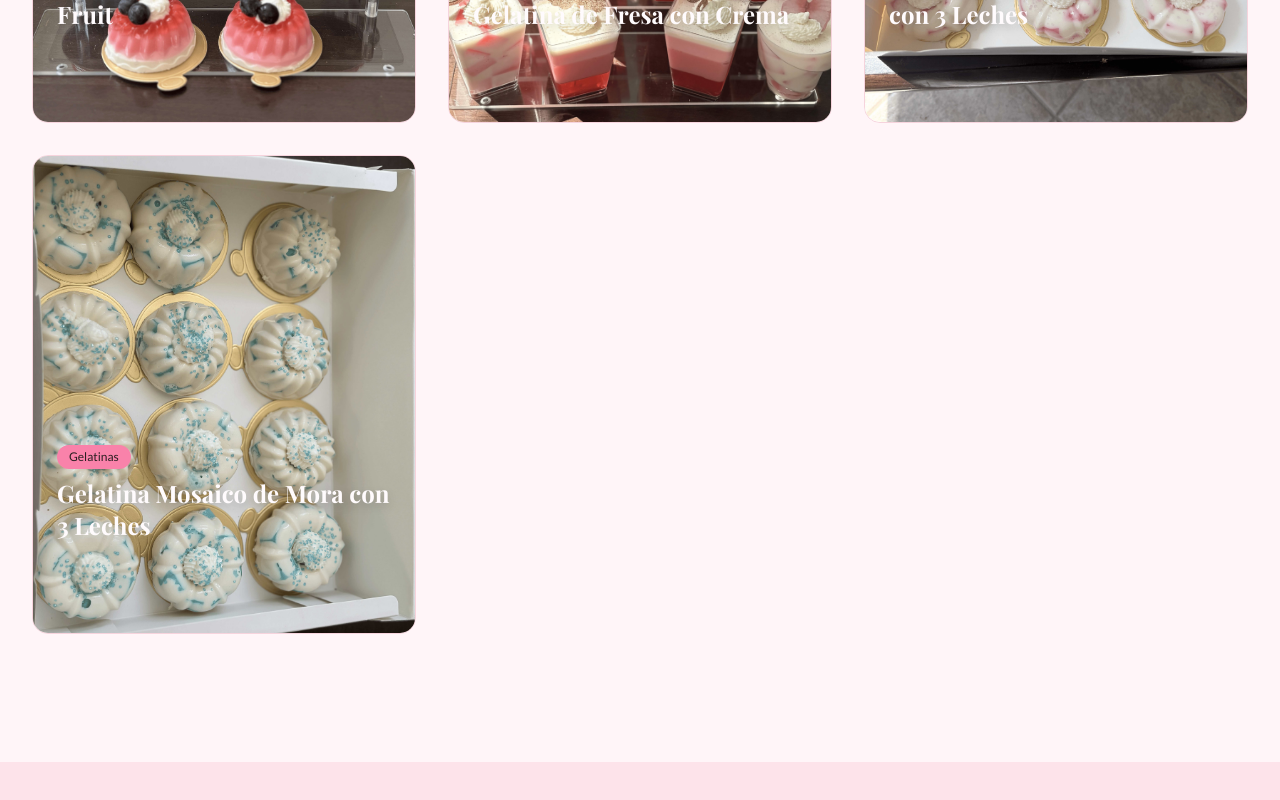
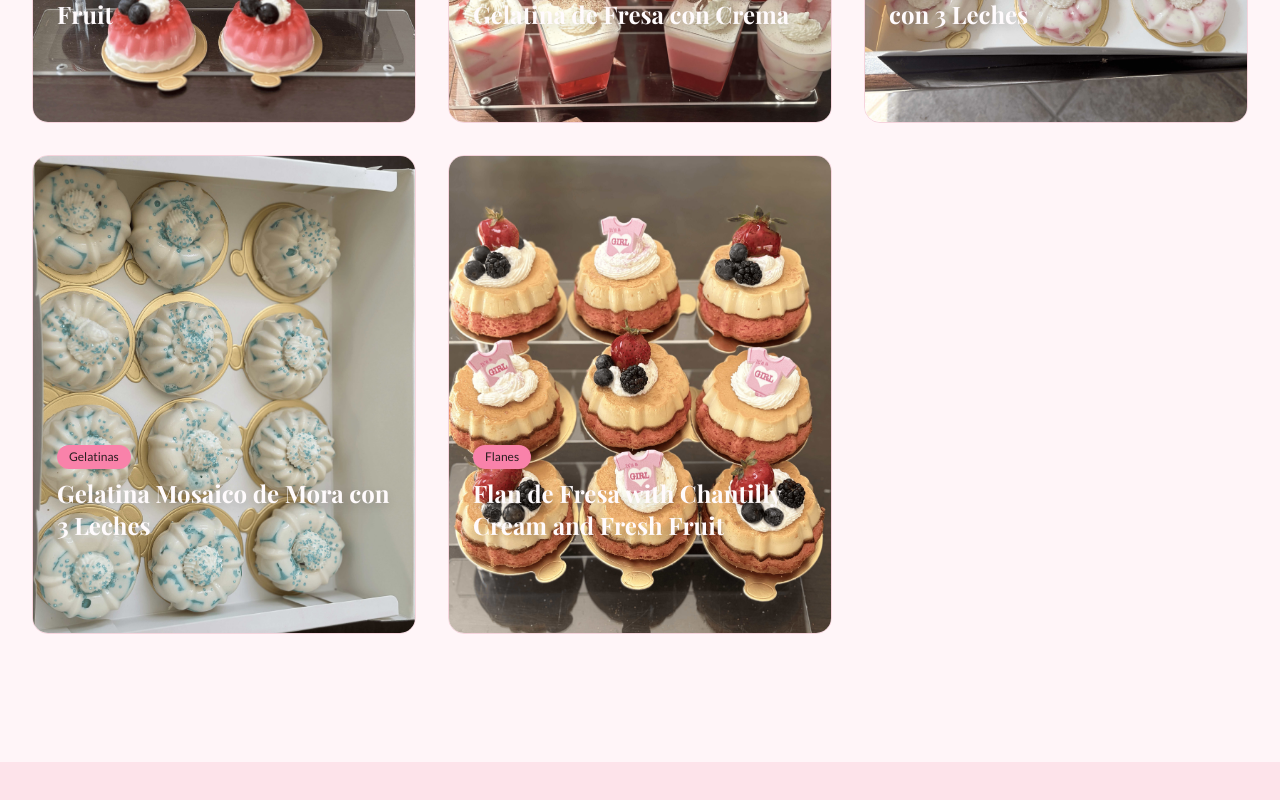
Before and after one commit to aniumpeak/SweetsByCathy, a Next.js app: page / in a window 1280 px wide. Shown: the part 2616-3416 px from the top of the page. Built offline with nearby package versions, Linux system fonts and the light colour scheme; a web font is replaced by a local one.

Commit message:
feat: add Flan de Fresa dessert to Flanes category\n\nCreate new "Flan de Fresa" dessert and add to "Flanes" category with allergen info.

```diff
--- a/components/dessert-gallery.tsx
+++ b/components/dessert-gallery.tsx
@@ -4,7 +4,7 @@ import { useState } from "react"
 import { DessertCard } from "./dessert-card"
 import type { Dessert } from "@/lib/desserts"
 
-const categories = ["All", "Cakes", "Cupcakes", "Choco Flan", "Gelatinas", "Cookies", "Gluten Free"]
+const categories = ["All", "Cakes", "Cupcakes", "Choco Flan", "Flanes", "Gelatinas", "Cookies", "Gluten Free"]
 
 export function DessertGallery({ desserts }: { desserts: Dessert[] }) {
   const [activeCategory, setActiveCategory] = useState("All")
--- a/data/desserts.json
+++ b/data/desserts.json
@@ -138,5 +138,19 @@
     "allergens": ["Dairy"],
     "ingredients": ["Blackberry gelatin", "Sweetened condensed milk", "Evaporated milk", "Heavy cream", "Chantilly cream", "Blue sugar pearls", "Custom themed toppers"],
     "servingSize": "12 gelatinas"
+  },
+  {
+    "id": "flan-de-fresa",
+    "name": "Flan de Fresa with Chantilly Cream and Fresh Fruit",
+    "description": "Individual strawberry cake topped with silky vanilla flan, finished with chantilly cream and fresh berries or custom toppers.",
+    "longDescription": "A personal-sized two-layer dessert featuring a soft, moist strawberry cake base topped with a silky vanilla flan and a touch of caramel. Each one is finished with a swirl of chantilly cream and crowned with fresh strawberries, blueberries, and blackberries, or customized with themed toppers for special occasions. The combination of fluffy strawberry cake and creamy flan creates a soft, balanced bite that feels both indulgent and refreshing. Perfect for baby showers, gender reveals, baptisms, birthdays, and any celebration that calls for an elegant individual dessert. Custom toppers available on request, just let us know your theme when ordering.",
+    "image": "/images/flan-de-fresa.jpg",
+    "images": [],
+    "category": "Flanes",
+    "price": "$55.00",
+    "priceNote": "per dozen",
+    "allergens": ["Dairy", "Eggs"],
+    "ingredients": ["Strawberry cake base", "Eggs", "Sweetened condensed milk", "Evaporated milk", "Vanilla extract", "Caramel", "Chantilly cream", "Fresh strawberries", "Fresh blueberries", "Fresh blackberries"],
+    "servingSize": "12 individual desserts"
   }
 ]
```
Also changed, not shown: public/images/flan-de-fresa.jpg (added).
